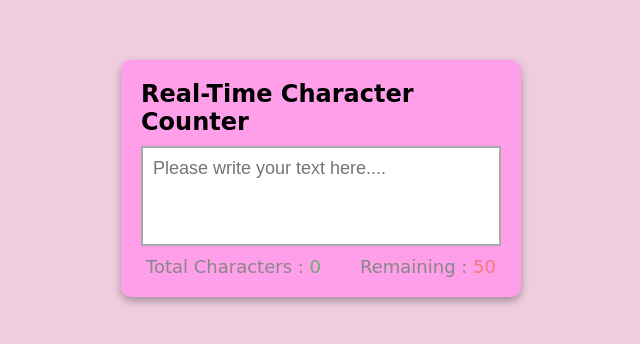
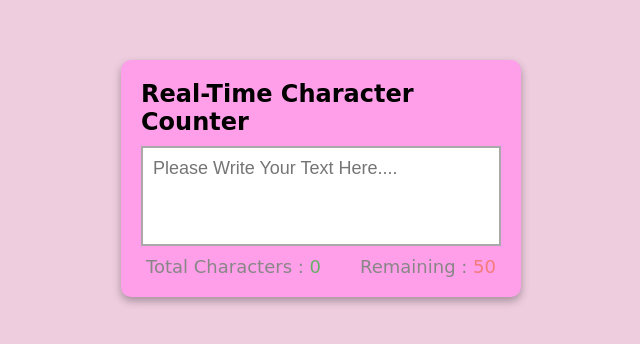
Before and after one commit to mahlakhalili/Real-Time-Character-Counter, a plain HTML site: page index.html in a window 1280 px wide. Shown: the part 222-566 px from the top of the page, 319-959 px from the left. Drawn offline with Linux system fonts and the light colour scheme.

Commit message:
Update index.html

```diff
--- a/index.html
+++ b/index.html
@@ -12,7 +12,7 @@
       <textarea
         id="textarea"
         class="textarea"
-        placeholder="Please write your text here...."
+        placeholder="Please Write Your Text Here...."
         maxlength="50"
       ></textarea>
       <div class="counter-container">
```
